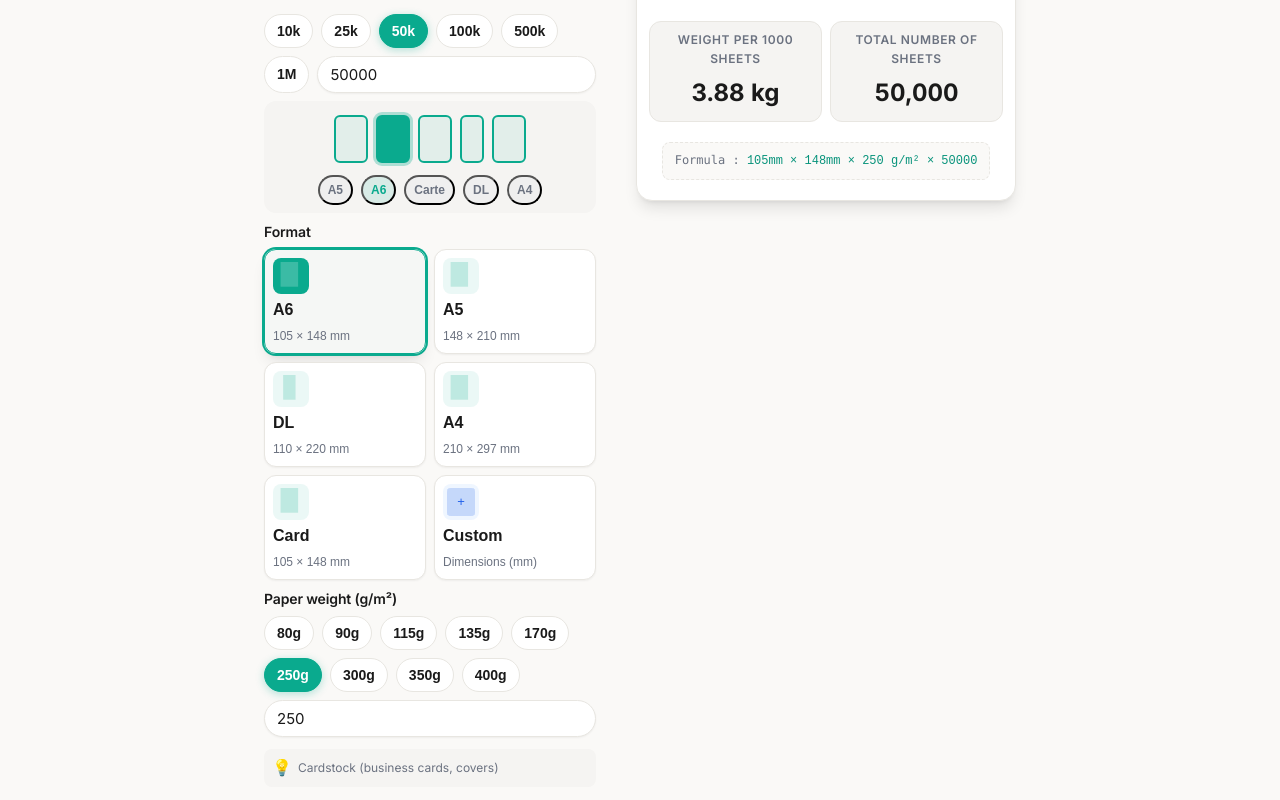
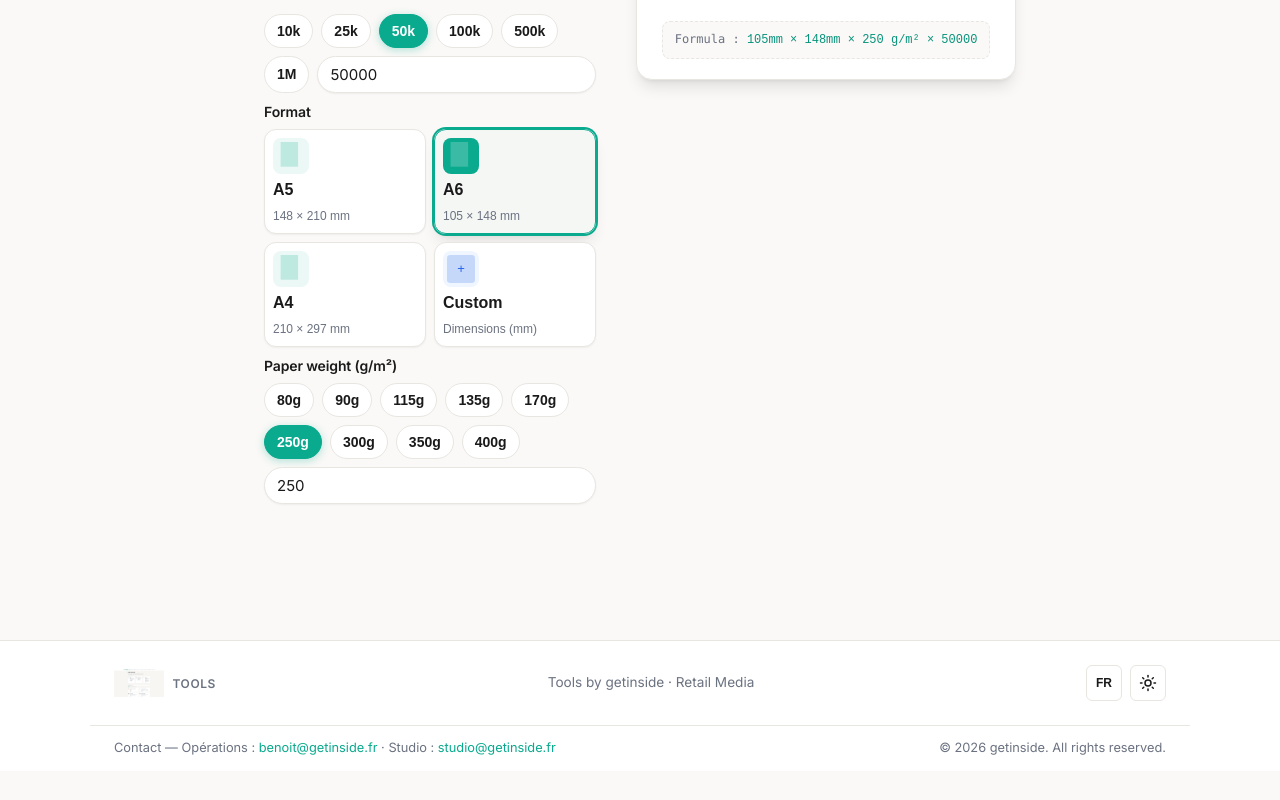
Before and after one commit to getinside-ops/tools, a Vue app: page /#/paper-weight in a window 1280 px wide. Shown: the part 400-1200 px from the top of the page. After the commit the page ends 1171 px from the top, so only its background shows below. Built offline with nearby package versions, Linux system fonts and the light colour scheme.

Commit message:
refactor(paper-weight): simplify template structure
Co-authored-by: Qwen-Coder <qwen-coder@alibabacloud.com>

```diff
--- a/src/views/PaperWeightView.vue
+++ b/src/views/PaperWeightView.vue
@@ -57,18 +57,12 @@
       </div>
     </div>
 
-    <!-- Format Comparison Bar -->
-    <GiFormatComparison
-      :selected-format="selectedFormat"
-      @select="selectedFormat = $event"
-    />
-
     <!-- Format Section -->
     <div class="gi-field">
       <label class="gi-label">{{ t('paperWeight.format') }}</label>
       <div class="gi-format-grid">
         <button
-          v-for="fmt in ['A6', 'A5', 'DL', 'A4', 'Carte'] as const"
+          v-for="fmt in ['A5', 'A6', 'A4'] as const"
           :key="fmt"
           type="button"
           class="gi-format-card"
@@ -169,14 +163,10 @@
           />
         </div>
       </div>
-      <div class="gi-grammage-hint">
-        <span class="gi-hint-icon">💡</span>
-        <span>{{ getGrammageHint() }}</span>
-      </div>
     </div>
       </div>
 
-      <!-- Results Column -->
+      <!-- Custom Format Inputs -->
       <div class="pw-results">
         <!-- Result Section -->
         <transition name="fade-up" mode="out-in">
@@ -199,18 +189,6 @@
             {{ result.grams.toLocaleString() }} g
             <span class="gi-result-divider">•</span>
             {{ totalSheets.toLocaleString() }} {{ t('paperWeight.sheets') }}
-          </div>
-        </div>
-
-        <!-- Weight per 1000 units -->
-        <div class="gi-metric-grid">
-          <div class="gi-metric-card">
-            <div class="gi-metric-label">{{ t('paperWeight.weightPerThousand') }}</div>
-            <div class="gi-metric-value">{{ weightPerThousand }}</div>
-          </div>
-          <div class="gi-metric-card">
-            <div class="gi-metric-label">{{ t('paperWeight.totalSheets') }}</div>
-            <div class="gi-metric-value">{{ totalSheets.toLocaleString() }}</div>
           </div>
         </div>
 
@@ -244,7 +222,6 @@ import {
   DEFAULT_QUANTITY,
   QUANTITY_PRESETS,
 } from '../composables/usePaperWeight'
-import GiFormatComparison from '../components/GiFormatComparison.vue'
 
 const { t } = useI18n()
 
@@ -302,17 +279,6 @@ const displayWeight = computed(() => {
   return { value: Math.round(kg).toLocaleString(), unit: 'kg' }
 })
 
-// Weight per 1000 units
-const weightPerThousand = computed(() => {
-  if (!result.value || quantity.value === 0) return '0 g'
-  const gramsPerUnit = result.value.grams / quantity.value
-  const gramsPerThousand = Math.round(gramsPerUnit * 1000)
-  if (gramsPerThousand >= 1000) {
-    return `${(gramsPerThousand / 1000).toFixed(2)} kg`
-  }
-  return `${gramsPerThousand.toLocaleString()} g`
-})
-
 // Total sheets (same as quantity, but explicit)
 const totalSheets = computed(() => quantity.value)
 
@@ -356,15 +322,6 @@ const customSvgHeight = computed(() => {
   const scale = 60 / max
   return customHeight.value * scale
 })
-
-// Grammage hint
-const getGrammageHint = () => {
-  if (grammage.value <= 90) return t('paperWeight.hints.light')
-  if (grammage.value <= 135) return t('paperWeight.hints.medium')
-  if (grammage.value <= 200) return t('paperWeight.hints.flyer')
-  if (grammage.value <= 300) return t('paperWeight.hints.card')
-  return t('paperWeight.hints.thick')
-}
 
 const resetCalculator = () => {
   quantity.value = DEFAULT_QUANTITY
```
